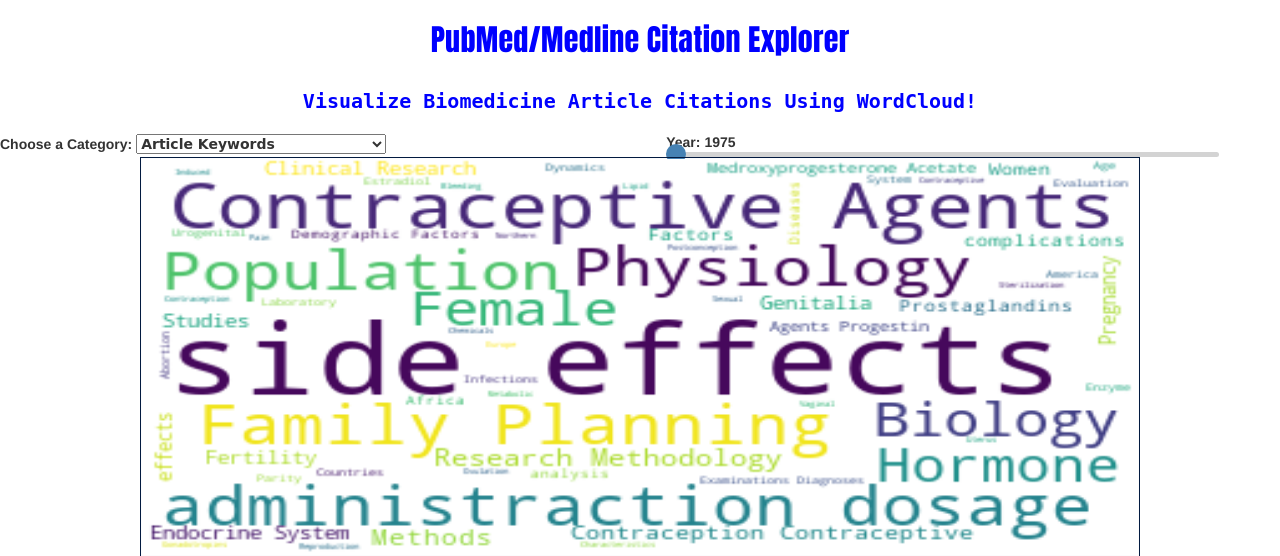
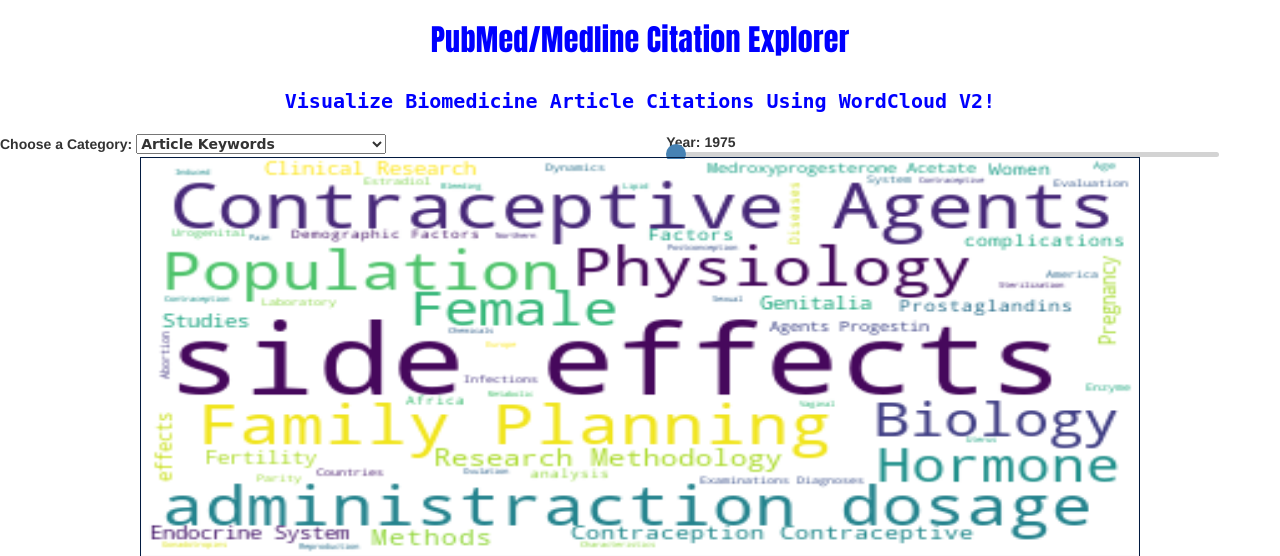
Before and after one commit to yanpingliu2021/pubmed-citation-explorer, a Flask app: page / in a window 1280 px wide. Shown: the top 556 px of the page. Run offline with Flask 2, Linux system fonts and the light colour scheme; some libraries are stand-ins or nearby versions.

Commit message:
update index.html

```diff
--- a/flask_app/templates/index.html
+++ b/flask_app/templates/index.html
@@ -86,7 +86,7 @@
         </div>
         <table cellpadding='5' align="center">
             <tr>
-                <td colspan="3" ><H3 align="center">Visualize Biomedicine Article Citations Using WordCloud!</H3></td>
+                <td colspan="3" ><H3 align="center">Visualize Biomedicine Article Citations Using WordCloud V2!</H3></td>
             </tr>
             <tr>
                 <td width="800px">
```
